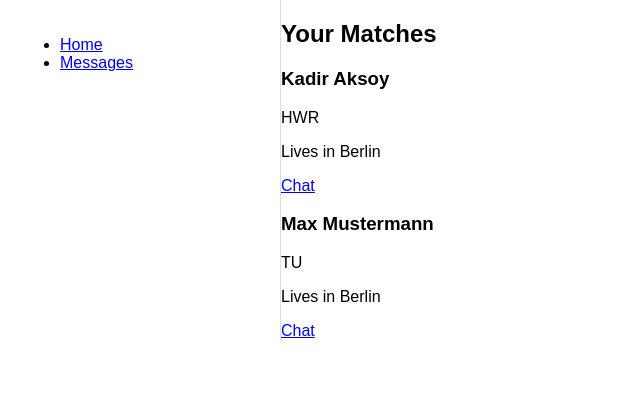
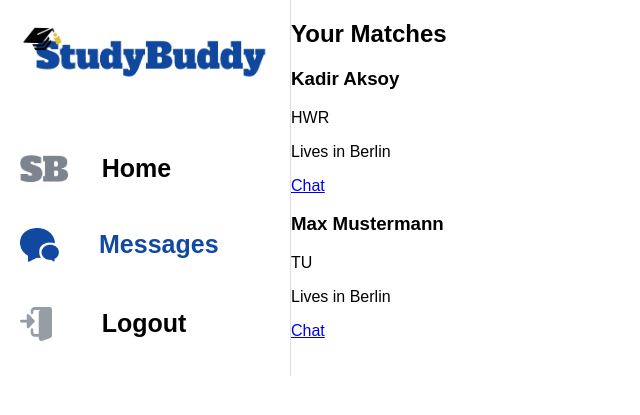
Before and after one commit to Can1020/StudyBuddy, a Flask app: page /matches in a window 1280 px wide. Shown: the top 415 px of the page, without its empty margins (0-640 px from the left). Run offline with Flask 3, Linux system fonts and the light colour scheme; a user stored in the database is signed in; some libraries are stand-ins or nearby versions.

Commit message:
Create Chat Stylesheet. Adjust Chat styling

```diff
--- a/static/chatstyle.css
+++ b/static/chatstyle.css
@@ -6,8 +5,8 @@ body {
     display: flex;
 }
 
-.navbar {
-    width: 260px;
+.sidebar {
+    width: 270px;
     background-color: #FFFFFF;
     display: flex;
     flex-direction: column;
@@ -18,8 +17,7 @@ body {
 
 .logo {
     color: #1149A0;
-    font-size: 36px;
-    font-weight: bold;
+    width: 250px;
     margin-bottom: 30px;
 }
 
@@ -31,15 +29,19 @@ body {
 }
 
 .nav-links li {
-    margin: 20px 0;
+    margin: 25px 0;
 }
 
 .nav-links a {
     color: black;
     text-decoration: none;
-    font-size: 18px;
+    font-size: 25px;
+    font-weight: bold;
     padding: 10px 0;
-    display: block;
+    display: flex;
+    align-items: center;
+    gap: 20px;
+
 }
 
 .nav-links a:hover,
@@ -47,6 +49,26 @@ body {
     color: #1149A0;
 }
 
+.nav-icon-sb {
+    width: 25x;
+    height: 27px;
+    margin-right: 14px;
+    flex-shrink: 0;
+}
+
+.nav-icon-m {
+    width: 31x;
+    height: 34px;
+    margin-right: 20px;
+    flex-shrink: 0;
+}
+
+.nav-icon-l {
+    width: 32x;
+    height: 34px;
+    margin-right: 30px;
+    flex-shrink: 0;
+}
 .chat-container {
     flex: 1;
     display: flex;
@@ -152,57 +175,3 @@ body {
     margin-top: 5px;
     color: #999;
 }
-
-/* Sidebar Styles */
-.sidebar {
-    width: 25%;
-    background-color: #f9f9f9;
-    border-right: 1px solid #ddd;
-}
-
-.sidebar-header {
-    padding: 20px;
-    background-color: #FFFFFF;
-    border-bottom: 1px solid #ddd;
-}
-
-.sidebar-header h3 {
-    margin: 0;
-    font-size: 20px;
-}
-
-.sidebar-content {
-    padding: 20px;
-    overflow-y: auto;
-}
-
-.sidebar-content .chat-preview {
-    display: flex;
-    flex-direction: column;
-    padding: 10px;
-    background-color: #F3F3F3;
-    margin-bottom: 10px;
-    border-radius: 10px;
-    cursor: pointer;
-}
-
-.sidebar-content .chat-preview.active {
-    background-color: #E1F0FF;
-}
-
-.sidebar-content .chat-preview h4 {
-    margin: 0;
-    font-size: 16px;
-}
-
-.sidebar-content .chat-preview p {
-    margin: 5px 0 0;
-    font-size: 14px;
-    color: #666;
-}
-
-.sidebar-content .chat-preview time {
-    font-size: 12px;
-    color: #999;
-    text-align: right;
-}
--- a/static/welcomescreenstyle.css
+++ b/static/welcomescreenstyle.css
@@ -1,4 +1,3 @@
-/* General Styles */
 body {
     font-family: 'SF Pro', sans-serif;
     background: #FFFFFF;
--- a/templates/match.html
+++ b/templates/match.html
@@ -8,15 +8,29 @@
     <link rel="stylesheet" href="{{ url_for('static', filename='chatstyle.css') }}">
     <script src="https://code.jquery.com/jquery-3.6.0.min.js"></script>
     <script src="//cdnjs.cloudflare.com/ajax/libs/socket.io/4.0.0/socket.io.js"></script>
+
 </head>
 
 <body>
-    <div class="navbar">
-        <ul>
-            <li><a href="{{ url_for('welcome') }}">Home</a></li>
-            <li><a href="{{ url_for('matches')}}">Messages</a></li>
+     <div class="sidebar">
+       <img src="{{ url_for('static', filename='StudyBuddy Logo.jpg') }}" alt="StudyBuddy Logo" class="logo">
+        <nav>
+            <ul class="nav-links">
+                <li><a href="{{ url_for('welcome') }}" >
+                <img src="{{ url_for('static', filename='home_icon_not_active.png') }}" alt="Home" class="nav-icon-sb">
+                Home
+            </a></li>
+            <li><a href="{{ url_for('matches')}}" class = "active">
+                <img src="{{ url_for('static', filename='messages_icon_active.png') }}" alt="Messages Icon" class="nav-icon-m">
+                Messages
+            </a></li>
+            <li><a href="{{ url_for('logout') }}" >
+                <img src="{{ url_for('static', filename='logout_icon.png') }}" alt="Logout Icon" class="nav-icon-l">
+                Logout
+            </a></li>
         </ul>
-    </div>
+     </nav>
+</div>
     <div class="match-container">
         <h2>Your Matches</h2>
         {% for match in matches %}
@@ -29,5 +43,4 @@
         {% endfor %}
     </div>
 </body>
-
 </html>
```
Also changed, not shown: other parts of static/chatstyle.css (+12 -12 lines), templates/chat.html (+21 -22 lines), database.db, static/home_icon_not_active.png (added), static/messages_icon_active.png (added), static/send_icon.png (added).
